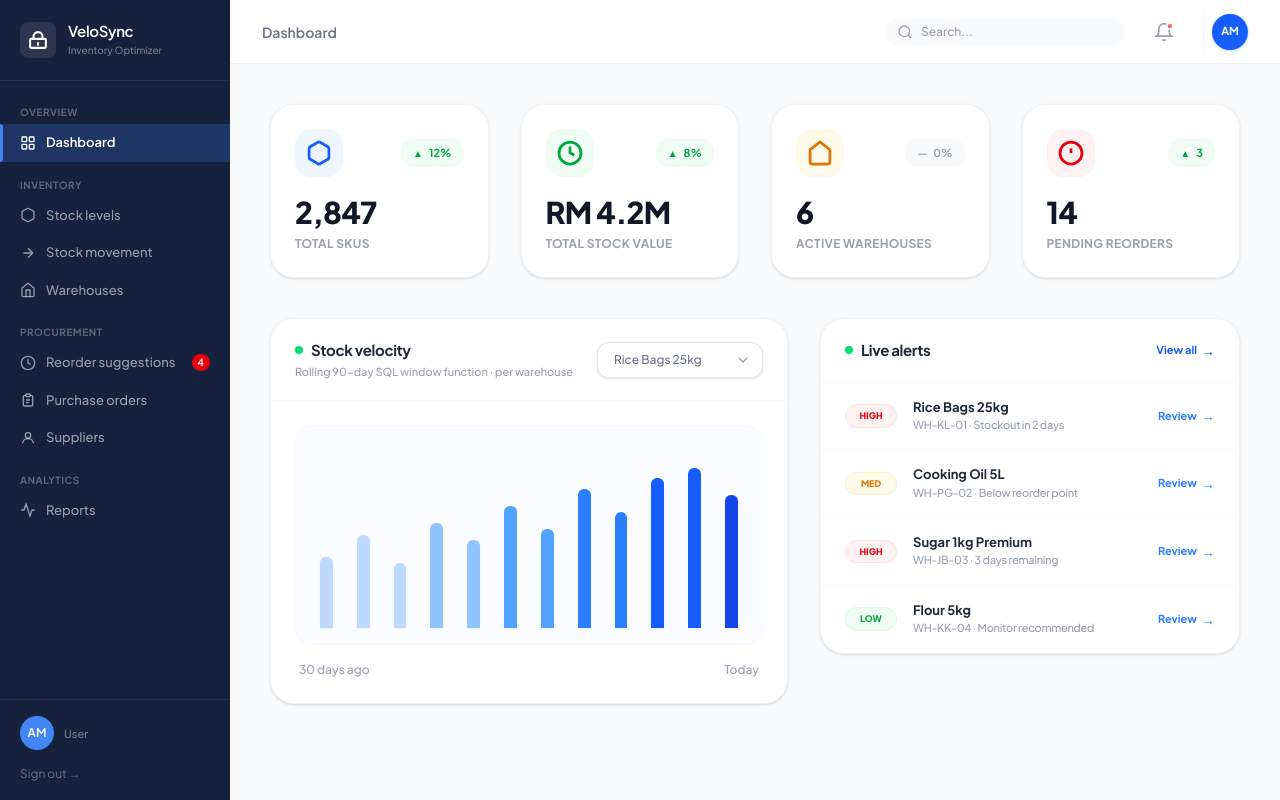
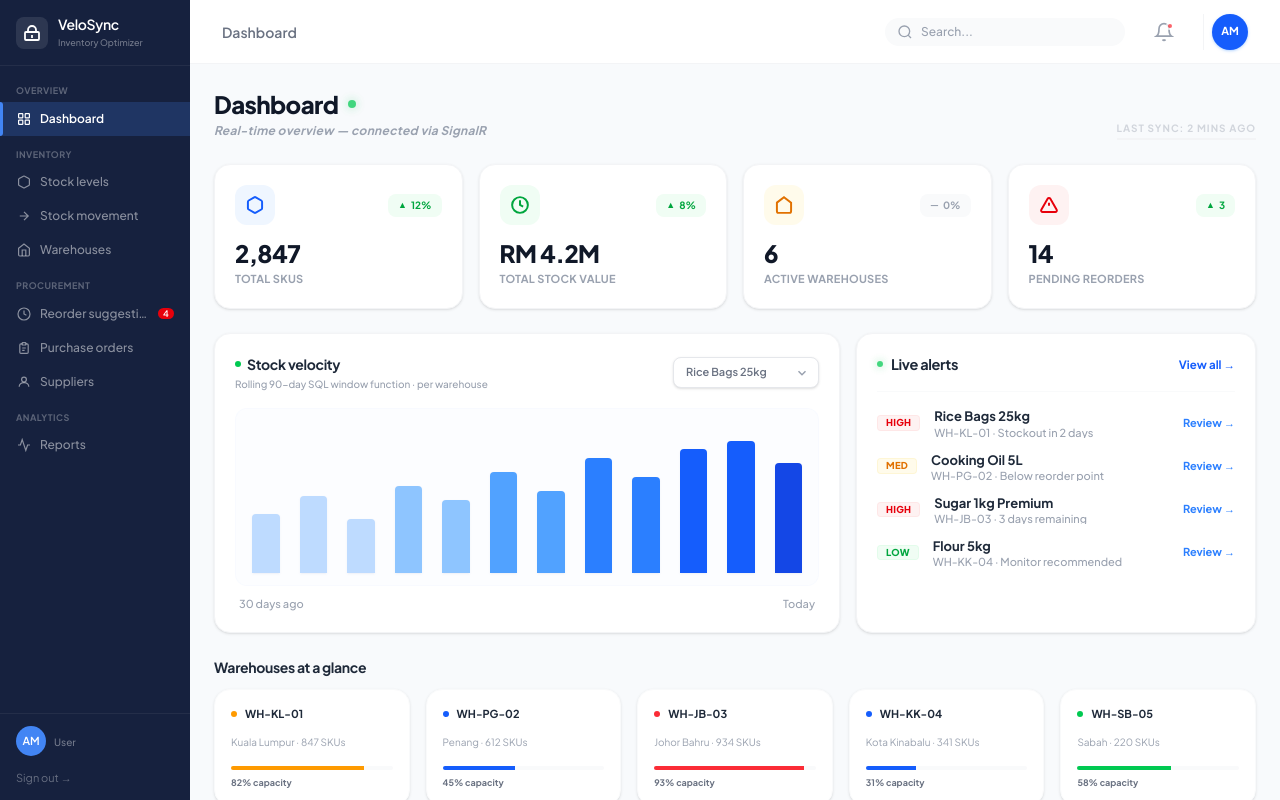
Before and after one commit to Majid-Mj/VeloSyncOptimizer-Frontend, a React (Vite) app: page /dashboard in a window 1280 px wide. Built offline with nearby package versions, Linux system fonts and the light colour scheme.

Commit message:
Live Alert Components are added

```diff
--- a/src/Components/Dashboard/AlertsList.jsx
+++ /dev/null
@@ -1,92 +0,0 @@
-import React from 'react';
-
-const DUMMY_ALERTS = [
-  {
-    id: 1,
-    priority: 'HIGH',
-    title: 'Rice Bags 25kg',
-    subtitle: 'WH-KL-01 · Stockout in 2 days',
-    type: 'red'
-  },
-  {
-    id: 2,
-    priority: 'MED',
-    title: 'Cooking Oil 5L',
-    subtitle: 'WH-PG-02 · Below reorder point',
-    type: 'amber'
-  },
-  {
-    id: 3,
-    priority: 'HIGH',
-    title: 'Sugar 1kg Premium',
-    subtitle: 'WH-JB-03 · 3 days remaining',
-    type: 'red'
-  },
-  {
-    id: 4,
-    priority: 'LOW',
-    title: 'Flour 5kg',
-    subtitle: 'WH-KK-04 · Monitor recommended',
-    type: 'green'
-  }
-];
-
-const AlertsList = () => {
-  const getTagStyles = (type) => {
-    switch (type) {
-      case 'red': return 'bg-red-50 text-red-600 border-red-100';
-      case 'amber': return 'bg-amber-50 text-amber-600 border-amber-100';
-      case 'green': return 'bg-green-50 text-green-600 border-green-100';
-      default: return 'bg-gray-50 text-gray-600 border-gray-100';
-    }
-  };
-
-  return (
-    <div className="bg-white rounded-3xl shadow-sm border border-gray-100 w-full lg:w-[420px] flex flex-col h-full overflow-hidden">
-      {/* Header */}
-      <div className="flex items-center justify-between px-6 py-5 border-b border-gray-50">
-        <div className="flex items-center gap-2">
-          <div className="w-2 h-2 bg-green-400 rounded-full"></div>
-          <h3 className="text-[15px] font-bold text-gray-800 tracking-tight">Live alerts</h3>
-        </div>
-        <button className="text-[11px] font-bold text-blue-600 hover:text-blue-700 flex items-center gap-1 transition-colors">
-          View all <span className="text-[14px]">→</span>
-        </button>
-      </div>
-
-      {/* Alerts Items */}
-      <div className="flex-1 overflow-y-auto scrollbar-none">
-        {DUMMY_ALERTS.map((alert, index) => (
-          <div
-            key={alert.id}
-            className={`flex items-center gap-4 px-6 py-4 hover:bg-gray-50/50 transition-all cursor-default ${
-              index !== DUMMY_ALERTS.length - 1 ? 'border-b border-gray-50' : ''
-            }`}
-          >
-            {/* Priority Tag */}
-            <div className={`w-[52px] py-1 rounded-full text-[9px] font-black flex items-center justify-center border ${getTagStyles(alert.type)}`}>
-              {alert.priority}
-            </div>
-
-            {/* Content */}
-            <div className="flex-1 min-w-0">
-              <div className="text-[13px] font-bold text-gray-800 truncate leading-tight">
-                {alert.title}
-              </div>
-              <div className="text-[11px] font-medium text-gray-400 mt-0.5 truncate tracking-tight">
-                {alert.subtitle}
-              </div>
-            </div>
-
-            {/* Action Link */}
-            <button className="text-[11px] font-bold text-blue-500 hover:text-blue-600 flex items-center gap-1 transition-colors shrink-0">
-              Review <span className="text-[14px]">→</span>
-            </button>
-          </div>
-        ))}
-      </div>
-    </div>
-  );
-};
-
-export default AlertsList;
--- a/src/Components/Dashboard/StatCard.jsx
+++ b/src/Components/Dashboard/StatCard.jsx
@@ -20,25 +20,25 @@ const StatCard = ({ icon, label, value, trend, trendType = 'up', color = 'blue'
   };
 
   return (
-    <div className="bg-white rounded-3xl p-6 shadow-sm border border-gray-100 flex flex-col gap-5 hover:shadow-md transition-all duration-300 cursor-default group">
+    <div className="bg-white rounded-2xl p-4 md:p-5 shadow-sm border border-gray-100 flex flex-col gap-4 hover:shadow-md transition-all duration-300 cursor-default group">
       <div className="flex items-center justify-between">
         {/* Icon with light shaded background */}
-        <div className={`w-12 h-12 rounded-2xl flex items-center justify-center transition-transform group-hover:scale-105 duration-300 ${colorClasses[color]}`}>
-          <div className="scale-110">{icon}</div>
+        <div className={`w-10 h-10 rounded-xl flex items-center justify-center transition-transform group-hover:scale-105 duration-300 ${colorClasses[color]}`}>
+          <div className="scale-105">{icon}</div>
         </div>
 
         {/* Trend tag with light background and colored text */}
         {trend && (
-          <div className={`flex items-center gap-1.5 px-3 py-1.5 rounded-xl text-[11px] font-bold ${trendClasses[trendType]}`}>
-            <span className="text-[10px]">{isUp ? '▲' : isDown ? '▼' : '—'}</span>
+          <div className={`flex items-center gap-1 px-2.5 py-1 rounded-lg text-[10px] font-bold ${trendClasses[trendType]}`}>
+            <span className="text-[9px]">{isUp ? '▲' : isDown ? '▼' : '—'}</span>
             <span>{trend}</span>
           </div>
         )}
       </div>
 
       <div>
-        <div className="text-3xl font-black text-gray-900 tracking-tight leading-none">{value}</div>
-        <div className="text-[12px] font-bold text-gray-400 mt-2 uppercase tracking-wide">{label}</div>
+        <div className="text-2xl font-black text-gray-900 tracking-tight leading-none">{value}</div>
+        <div className="text-[11px] font-bold text-gray-400 mt-1.5 uppercase tracking-wide">{label}</div>
       </div>
     </div>
   );
--- a/src/Components/Dashboard/VelocityChart.jsx
+++ b/src/Components/Dashboard/VelocityChart.jsx
@@ -26,47 +26,45 @@ const VelocityChart = () => {
   const bars = DUMMY_DATA[selectedItem];
 
   return (
-    <div className="bg-white rounded-3xl shadow-sm border border-gray-100 flex-1 min-w-[500px] flex flex-col overflow-hidden">
+    <div className="bg-white rounded-2xl p-4 md:p-5 shadow-sm border border-gray-100 flex-1 min-w-[500px] flex flex-col">
       {/* Header */}
-      <div className="flex items-center justify-between px-6 py-5">
+      <div className="flex items-center justify-between mb-4">
         <div>
-          <div className="flex items-center gap-2">
-            <div className="w-2 h-2 bg-green-400 rounded-full"></div>
-            <h3 className="text-[15px] font-bold text-gray-800 tracking-tight">Stock velocity</h3>
+          <div className="flex items-center gap-1.5">
+            <div className="w-1.5 h-1.5 bg-green-500 rounded-full"></div>
+            <h3 className="text-[14px] font-bold text-gray-800 tracking-tight">Stock velocity</h3>
           </div>
-          <p className="text-[11px] font-medium text-gray-400 mt-0.5">Rolling 90-day SQL window function · per warehouse</p>
+          <p className="text-[10px] font-medium text-gray-400 mt-0.5">Rolling 90-day SQL window function · per warehouse</p>
         </div>
 
         <div className="relative">
           <select
             value={selectedItem}
             onChange={(e) => setSelectedItem(e.target.value)}
-            className="appearance-none bg-white border border-gray-200 text-gray-500 text-[12px] font-medium py-2 pl-4 pr-10 rounded-xl outline-none focus:ring-1 focus:ring-blue-100 cursor-pointer transition-all shadow-sm"
+            className="appearance-none bg-white border border-gray-200 text-gray-500 text-[11px] font-semibold py-1.5 pl-3 pr-8 rounded-lg outline-none focus:ring-1 focus:ring-blue-100 cursor-pointer transition-all shadow-sm"
           >
             {Object.keys(DUMMY_DATA).map(item => (
               <option key={item} value={item}>{item}</option>
             ))}
           </select>
-          <svg className="w-4 h-4 absolute right-3 top-1/2 -translate-y-1/2 text-gray-400 pointer-events-none" viewBox="0 0 24 24" fill="none" stroke="currentColor" strokeWidth="2">
+          <svg className="w-3.5 h-3.5 absolute right-2.5 top-1/2 -translate-y-1/2 text-gray-400 pointer-events-none" viewBox="0 0 24 24" fill="none" stroke="currentColor" strokeWidth="2.5">
             <path d="m6 9 6 6 6-6" />
           </svg>
         </div>
       </div>
 
-      {/* Divider */}
-      <div className="h-px bg-gray-50 w-full"></div>
-
-      {/* Chart Body */}
-      <div className="flex-1 p-6 flex flex-col">
-        <div className="flex-1 relative pt-8 pb-4 px-6 bg-blue-50/30 rounded-2xl border border-blue-50/50 min-h-[220px]">
-          <div className="flex items-end justify-between gap-6 h-full">
+      {/* Chart Body with Background Container */}
+      <div className="relative pt-6 pb-3 px-4 bg-blue-50/20 rounded-xl border border-blue-50/30">
+        <div className="flex items-end justify-between gap-5 h-[140px]">
           {bars.map((bar, i) => (
             <div key={i} className="flex-1 group relative flex flex-col items-center h-full justify-end">
-                <div className="absolute -top-10 left-1/2 -translate-x-1/2 bg-gray-900 text-white text-[10px] font-bold px-2 py-1 rounded-lg opacity-0 group-hover:opacity-100 transition-all duration-200 whitespace-nowrap pointer-events-none z-10 shadow-xl translate-y-2 group-hover:translate-y-0">
+              {/* Tooltip */}
+              <div className="absolute -top-9 left-1/2 -translate-x-1/2 bg-gray-900 text-white text-[9px] font-bold px-2 py-0.5 rounded opacity-0 group-hover:opacity-100 transition-all duration-200 whitespace-nowrap pointer-events-none z-10 shadow-xl translate-y-1.5 group-hover:translate-y-0">
                 {bar.h} Stock
               </div>
+
               <div
-                  className={`w-full max-w-[32px] rounded-t-md transition-all duration-700 cursor-pointer ${bar.color} hover:brightness-95 shadow-sm shadow-blue-900/5`}
+                className={`w-full max-w-[28px] rounded-t-sm transition-all duration-700 cursor-pointer ${bar.color} hover:brightness-95 shadow-sm shadow-blue-900/5`}
                 style={{ height: bar.h }}
               ></div>
             </div>
@@ -74,10 +72,10 @@ const VelocityChart = () => {
         </div>
       </div>
 
-        <div className="flex justify-between mt-4 text-[12px] font-medium text-gray-400 px-1">
+      {/* X-Axis Labels */}
+      <div className="flex justify-between mt-2.5 text-[11px] font-medium text-gray-400 px-1">
         <span>30 days ago</span>
         <span>Today</span>
-        </div>
       </div>
     </div>
   );
--- /dev/null
+++ b/src/Components/alerts/LiveAlerts.jsx
@@ -0,0 +1,80 @@
+import React from 'react';
+
+const ALERTS_DATA = [
+  {
+    id: 1,
+    severity: 'HIGH',
+    title: 'Rice Bags 25kg',
+    sub: 'WH-KL-01 · Stockout in 2 days'
+  },
+  {
+    id: 2,
+    severity: 'MED',
+    title: 'Cooking Oil 5L',
+    sub: 'WH-PG-02 · Below reorder point'
+  },
+  {
+    id: 3,
+    severity: 'HIGH',
+    title: 'Sugar 1kg Premium',
+    sub: 'WH-JB-03 · 3 days remaining'
+  },
+  {
+    id: 4,
+    severity: 'LOW',
+    title: 'Flour 5kg',
+    sub: 'WH-KK-04 · Monitor recommended'
+  }
+];
+
+const LiveAlerts = () => {
+  const sevClasses = {
+    HIGH: 'bg-red-50 text-red-600 border border-red-100/60',
+    MED: 'bg-amber-50 text-amber-600 border border-amber-100/60',
+    LOW: 'bg-green-50 text-green-600 border border-green-100/60'
+  };
+
+  return (
+    <div className="w-full lg:w-[400px] bg-white rounded-2xl border border-gray-100 shadow-sm flex flex-col p-5">
+      {/* Header */}
+      <div className="flex items-center justify-between pb-4 border-b border-gray-50 shrink-0">
+        <div className="flex items-center gap-2">
+          <span className="w-1.5 h-1.5 rounded-full bg-green-500 animate-pulse shadow-[0_0_8px_rgba(34,197,94,0.6)]"></span>
+          <h3 className="text-[14.5px] font-bold text-gray-800 tracking-tight">Live alerts</h3>
+        </div>
+        <button className="text-[11.5px] font-bold text-blue-600 hover:underline bg-transparent border-none cursor-pointer p-0">
+          View all →
+        </button>
+      </div>
+
+      {/* Alerts List */}
+      <div className="flex-1 flex flex-col gap-3.5 mt-4">
+        {ALERTS_DATA.map((alert) => (
+          <div key={alert.id} className="flex items-center justify-between gap-3.5">
+            {/* Severity tag */}
+            <span className={`text-[9.5px] font-extrabold px-2 py-0.5 rounded min-w-[38px] text-center tracking-wide leading-none ${sevClasses[alert.severity]}`}>
+              {alert.severity}
+            </span>
+
+            {/* Title / Info */}
+            <div className="flex-1 min-w-0">
+              <h4 className="text-[13px] font-bold text-gray-800 truncate leading-tight">
+                {alert.title}
+              </h4>
+              <p className="text-[11px] font-medium text-gray-400 mt-0.5 truncate leading-none">
+                {alert.sub}
+              </p>
+            </div>
+
+            {/* Action */}
+            <button className="text-[11px] font-bold text-blue-500 hover:underline bg-transparent border-none cursor-pointer shrink-0">
+              Review →
+            </button>
+          </div>
+        ))}
+      </div>
+    </div>
+  );
+};
+
+export default LiveAlerts;
--- a/src/Components/layout/Sidebar.jsx
+++ b/src/Components/layout/Sidebar.jsx
@@ -144,30 +144,30 @@ const Sidebar = () => {
     };
 
     return (
-        <aside className="w-[230px] min-w-[230px] h-screen bg-[#16213E] flex flex-col sticky top-0 overflow-y-auto scrollbar-none">
+        <aside className="w-[190px] min-w-[190px] h-screen bg-[#16213E] flex flex-col sticky top-0 overflow-y-auto scrollbar-none">
 
             {/* ── Brand ── */}
-            <div className="flex items-center gap-3 px-5 py-[22px] border-b border-white/[0.06]">
-                <div className="w-9 h-9 bg-white/10 rounded-lg flex items-center justify-center shrink-0">
-                    <svg className="w-[18px] h-[18px]" viewBox="0 0 16 16" fill="none" stroke="white" strokeWidth="1.8">
+            <div className="flex items-center gap-2.5 px-4 py-4 border-b border-white/[0.06]">
+                <div className="w-8 h-8 bg-white/10 rounded-lg flex items-center justify-center shrink-0">
+                    <svg className="w-[16px] h-[16px]" viewBox="0 0 16 16" fill="none" stroke="white" strokeWidth="1.8">
                         <rect x="1" y="7" width="14" height="8" rx="1" />
                         <path d="M4 7V5a4 4 0 018 0v2" />
                         <line x1="8" y1="10" x2="8" y2="13" />
                     </svg>
                 </div>
                 <div>
-                    <div className="text-white text-[15px] font-semibold leading-tight tracking-tight">VeloSync</div>
-                    <div className="text-white/40 text-[10px] font-medium mt-0.5">Inventory Optimizer</div>
+                    <div className="text-white text-[14px] font-semibold leading-tight tracking-tight">VeloSync</div>
+                    <div className="text-white/40 text-[9px] font-medium mt-0.5">Inventory Optimizer</div>
                 </div>
             </div>
 
             {/* ── Navigation ── */}
-            <nav className="flex-1 py-3 overflow-y-auto">
+            <nav className="flex-1 py-2 overflow-y-auto">
                 {NAV_SECTIONS.map((section) => (
-                    <div key={section.label} className="mb-1">
+                    <div key={section.label} className="mb-0.5">
 
                         {/* Section label */}
-                        <p className="text-[10px] font-bold tracking-[0.05em] text-white/30 uppercase px-5 pt-3 pb-1">
+                        <p className="text-[9px] font-bold tracking-[0.05em] text-white/30 uppercase px-4 pt-2.5 pb-1">
                             {section.label}
                         </p>
 
@@ -179,12 +179,12 @@ const Sidebar = () => {
                                     key={item.key}
                                     onClick={() => navigate(item.path)}
                                     className={`
-                    relative w-full flex items-center gap-[10px] px-5 py-[9px]
-                    text-[13px] text-left border-none cursor-pointer
+                    relative w-full flex items-center gap-2 px-4 py-2
+                    text-[12px] text-left border-none cursor-pointer
                     transition-all duration-150
                     ${active
                                             ? 'bg-[#4285F4]/20 text-white font-semibold'
-                                            : 'bg-transparent text-white/55 font-medium hover:bg-white/[0.06] hover:text-white/85'
+                                            : 'bg-transparent text-white/50 font-medium hover:bg-white/[0.06] hover:text-white/85'
                                         }
                   `}
                                 >
@@ -194,14 +194,14 @@ const Sidebar = () => {
                                     )}
 
                                     {/* Icon */}
-                                    <span className="flex items-center shrink-0">{item.icon}</span>
+                                    <span className="flex items-center shrink-0 scale-90">{item.icon}</span>
 
                                     {/* Label */}
-                                    <span className="flex-1">{item.label}</span>
+                                    <span className="flex-1 truncate">{item.label}</span>
 
                                     {/* Badge */}
                                     {item.badge && (
-                                        <span className="bg-red-600 text-white text-[10px] font-semibold px-1.5 py-px rounded-full min-w-[18px] text-center">
+                                        <span className="bg-red-600 text-white text-[9px] font-semibold px-1 py-px rounded-full min-w-[16px] text-center leading-none">
                                             {item.badge}
                                         </span>
                                     )}
@@ -213,18 +213,18 @@ const Sidebar = () => {
             </nav>
 
             {/* ── User Footer ── */}
-            <div className="border-t border-white/[0.06] px-5 py-4">
-                <div className="flex items-center gap-[10px] mb-[10px]">
+            <div className="border-t border-white/[0.06] px-4 py-3">
+                <div className="flex items-center gap-2 mb-2">
                     {/* Avatar */}
-                    <div className="w-[34px] h-[34px] rounded-full bg-[#4285F4] text-white text-xs font-semibold flex items-center justify-center shrink-0">
+                    <div className="w-[30px] h-[30px] rounded-full bg-[#4285F4] text-white text-[11px] font-semibold flex items-center justify-center shrink-0">
                         {getInitials(user)}
                     </div>
                     {/* Info */}
                     <div className="overflow-hidden">
-                        <div className="text-white text-[13px] font-semibold truncate">
+                        <div className="text-white text-[12px] font-semibold truncate">
                             {user?.firstName} {user?.lastName}
                         </div>
-                        <div className="text-white/40 text-[11px] font-medium mt-0.5 truncate">
+                        <div className="text-white/40 text-[10px] font-medium mt-0.5 truncate">
                             {getRoleLabel(user?.role)}
                         </div>
                     </div>
@@ -233,7 +233,7 @@ const Sidebar = () => {
                 {/* Sign out */}
                 <button
                     onClick={handleLogout}
-                    className="text-white/35 text-xs bg-transparent border-none cursor-pointer p-0 hover:text-white/70 transition-colors duration-150"
+                    className="text-white/35 text-[11px] bg-transparent border-none cursor-pointer p-0 hover:text-white/70 transition-colors duration-150"
                 >
                     Sign out →
                 </button>
--- a/src/Components/layout/TopBar.jsx
+++ b/src/Components/layout/TopBar.jsx
@@ -20,7 +20,7 @@ const TopBar = () => {
         {/* Search */}
         <div className="relative group hidden md:block">
           <svg className="w-4 h-4 absolute left-3 top-1/2 -translate-y-1/2 text-gray-400 group-focus-within:text-blue-500 transition-colors" viewBox="0 0 24 24" fill="none" stroke="currentColor" strokeWidth="2">
-            <circle cx="11" cy="11" r="8"/><path d="m21 21-4.3-4.3"/>
+            <circle cx="11" cy="11" r="8" /><path d="m21 21-4.3-4.3" />
           </svg>
           <input
             type="text"
@@ -32,7 +32,7 @@ const TopBar = () => {
         {/* Notifications */}
         <button className="relative p-2 text-gray-400 hover:bg-gray-50 hover:text-gray-600 rounded-xl transition-all border border-transparent hover:border-gray-100">
           <svg className="w-5 h-5" viewBox="0 0 24 24" fill="none" stroke="currentColor" strokeWidth="2">
-            <path d="M6 8a6 6 0 0 1 12 0c0 7 3 9 3 9H3s3-2 3-9"/><path d="M10.3 21a1.94 1.94 0 0 0 3.4 0"/>
+            <path d="M6 8a6 6 0 0 1 12 0c0 7 3 9 3 9H3s3-2 3-9" /><path d="M10.3 21a1.94 1.94 0 0 0 3.4 0" />
           </svg>
           <span className="absolute top-2 right-2 w-2 h-2 bg-red-500 rounded-full border-2 border-white animate-pulse"></span>
         </button>
--- a/src/Pages/Dashboard/DashboardPage.jsx
+++ b/src/Pages/Dashboard/DashboardPage.jsx
@@ -2,17 +2,42 @@ import React from 'react';
 import { useSelector } from 'react-redux';
 import StatCard from '../../Components/Dashboard/StatCard';
 import VelocityChart from '../../Components/Dashboard/VelocityChart';
-import AlertsList from '../../Components/Dashboard/AlertsList';
+import LiveAlerts from '../../Components/alerts/LiveAlerts';
+import WarehouseCard from '../../Components/Dashboard/WarehouseCard';
+
+const DUMMY_WAREHOUSES = [
+  { id: 'WH-KL-01', location: 'Kuala Lumpur', skus: 847, capacity: 82, color: 'amber' },
+  { id: 'WH-PG-02', location: 'Penang', skus: 612, capacity: 45, color: 'blue' },
+  { id: 'WH-JB-03', location: 'Johor Bahru', skus: 934, capacity: 93, color: 'red' },
+  { id: 'WH-KK-04', location: 'Kota Kinabalu', skus: 341, capacity: 31, color: 'blue' },
+  { id: 'WH-SB-05', location: 'Sabah', skus: 220, capacity: 58, color: 'green' }
+];
 
 const DashboardPage = () => {
   const { user } = useSelector((state) => state.auth);
 
   return (
-    <div className="p-10 max-w-[1600px] mx-auto pb-20">
+    <div className="p-6 max-w-[1600px] mx-auto">
+      {/* Header */}
+      <div className="mb-6 flex items-end justify-between">
+        <div>
+          <h1 className="text-2xl font-black text-gray-900 flex items-center gap-2.5 tracking-tight">
+            Dashboard
+            <span className="w-2 h-2 bg-green-500 rounded-full animate-pulse shadow-[0_0_10px_rgba(34,197,94,0.5)]"></span>
+          </h1>
+          <p className="text-[12px] text-gray-400 mt-0.5 font-bold italic tracking-wide">
+            Real-time overview — connected via SignalR
+          </p>
+        </div>
+        <div className="text-[10px] font-bold text-gray-300 uppercase tracking-widest pb-0.5 border-b-2 border-gray-100">
+          Last sync: 2 mins ago
+        </div>
+      </div>
+
       {/* KPI Cards Grid */}
-      <div className="grid grid-cols-1 md:grid-cols-2 lg:grid-cols-4 gap-8 mb-10">
+      <div className="grid grid-cols-1 md:grid-cols-2 lg:grid-cols-4 gap-4">
         <StatCard
-          icon={<svg className="w-6 h-6" viewBox="0 0 24 24" fill="none" stroke="currentColor" strokeWidth="2.5"><path d="M21 16V8a2 2 0 00-1-1.73l-7-4a2 2 0 00-2 0l-7 4A2 2 0 003 8v8a2 2 0 001 1.73l7 4a2 2 0 002 0l7-4A2 2 0 0021 16z"/></svg>}
+          icon={<svg className="w-4.5 h-4.5" viewBox="0 0 24 24" fill="none" stroke="currentColor" strokeWidth="2.5"><path d="M21 16V8a2 2 0 00-1-1.73l-7-4a2 2 0 00-2 0l-7 4A2 2 0 003 8v8a2 2 0 001 1.73l7 4a2 2 0 002 0l7-4A2 2 0 0021 16z" /></svg>}
           label="Total SKUs"
           value="2,847"
           trend="12%"
@@ -20,7 +45,7 @@ const DashboardPage = () => {
           color="blue"
         />
         <StatCard
-          icon={<svg className="w-6 h-6" viewBox="0 0 24 24" fill="none" stroke="currentColor" strokeWidth="2.5"><circle cx="12" cy="12" r="10"/><path d="M12 6v6l4 2"/></svg>}
+          icon={<svg className="w-4.5 h-4.5" viewBox="0 0 24 24" fill="none" stroke="currentColor" strokeWidth="2.5"><circle cx="12" cy="12" r="10" /><path d="M12 6v6l4 2" /></svg>}
           label="Total stock value"
           value="RM 4.2M"
           trend="8%"
@@ -28,7 +53,7 @@ const DashboardPage = () => {
           color="green"
         />
         <StatCard
-          icon={<svg className="w-6 h-6" viewBox="0 0 24 24" fill="none" stroke="currentColor" strokeWidth="2.5"><path d="M3 9l9-7 9 7v11a2 2 0 01-2 2H5a2 2 0 01-2-2z"/></svg>}
+          icon={<svg className="w-4.5 h-4.5" viewBox="0 0 24 24" fill="none" stroke="currentColor" strokeWidth="2.5"><path d="M3 9l9-7 9 7v11a2 2 0 01-2 2H5a2 2 0 01-2-2z" /></svg>}
           label="Active warehouses"
           value="6"
           trend="0%"
@@ -36,7 +61,7 @@ const DashboardPage = () => {
           color="amber"
         />
         <StatCard
-          icon={<svg className="w-6 h-6" viewBox="0 0 24 24" fill="none" stroke="currentColor" strokeWidth="2.5"><circle cx="12" cy="12" r="10"/><line x1="12" y1="8" x2="12" y2="12"/><line x1="12" y1="16" x2="12.01" y2="16"/></svg>}
+          icon={<svg className="w-4.5 h-4.5" viewBox="0 0 24 24" fill="none" stroke="currentColor" strokeWidth="2.5"><path d="m21.73 18-8-14a2 2 0 00-3.48 0l-8 14A2 2 0 004 21h16a2 2 0 001.73-3z" /><path d="M12 9v4" /><path d="M12 17h.01" /></svg>}
           label="Pending reorders"
           value="14"
           trend="3"
@@ -46,9 +71,19 @@ const DashboardPage = () => {
       </div>
 
       {/* Charts & Alerts Section */}
-      <div className="flex flex-col lg:flex-row gap-8 items-stretch">
+      <div className="mt-6 flex flex-col lg:flex-row gap-4">
         <VelocityChart />
-        <AlertsList />
+        <LiveAlerts />
+      </div>
+
+      {/* Warehouses Section */}
+      <div className="mt-6">
+        <h3 className="text-sm font-bold text-gray-800 tracking-tight mb-3">Warehouses at a glance</h3>
+        <div className="flex flex-wrap gap-4">
+          {DUMMY_WAREHOUSES.map((wh) => (
+            <WarehouseCard key={wh.id} {...wh} />
+          ))}
+        </div>
       </div>
     </div>
   );
```
Lines whose indentation alone changed are shown as unchanged.
